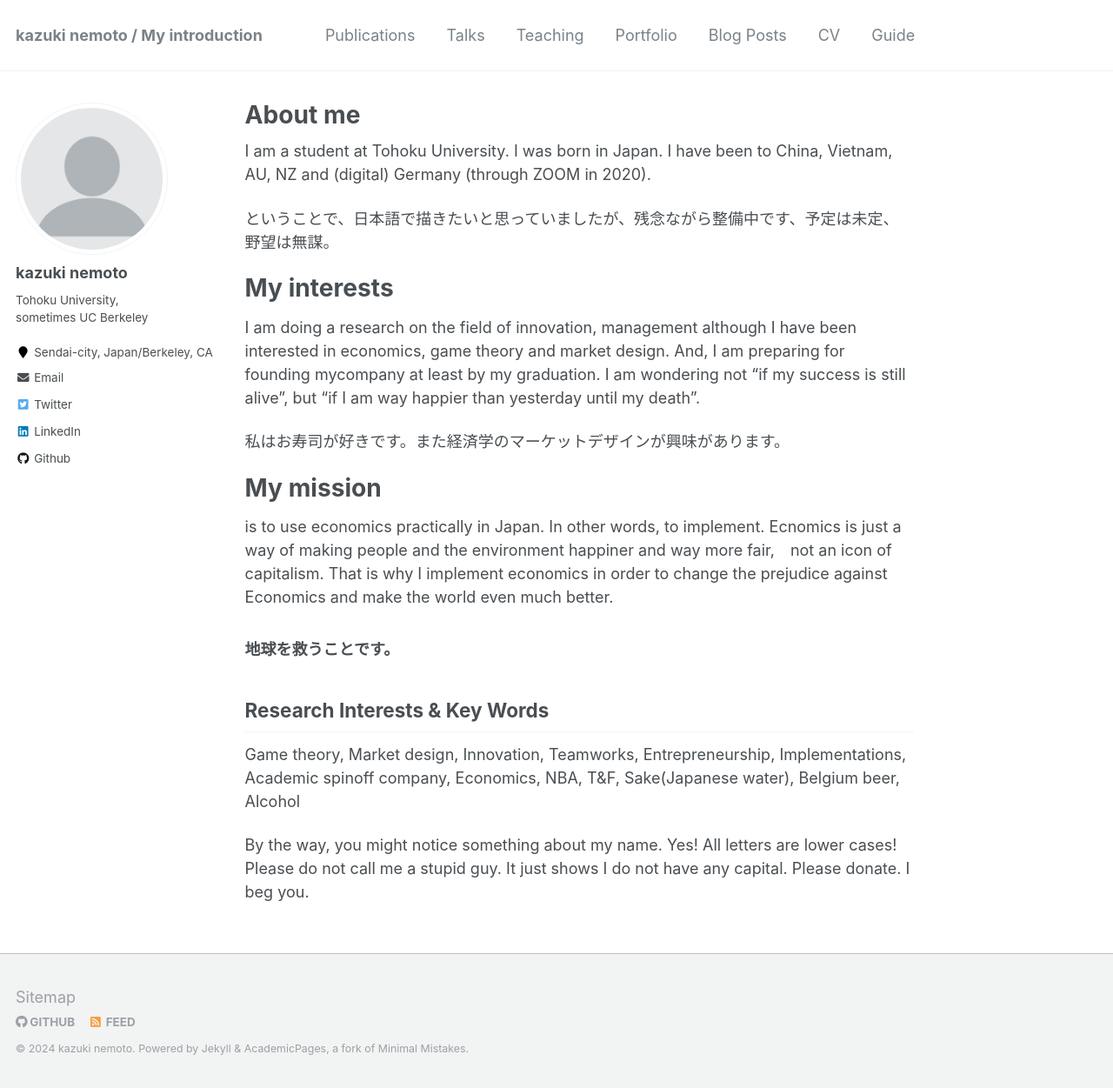
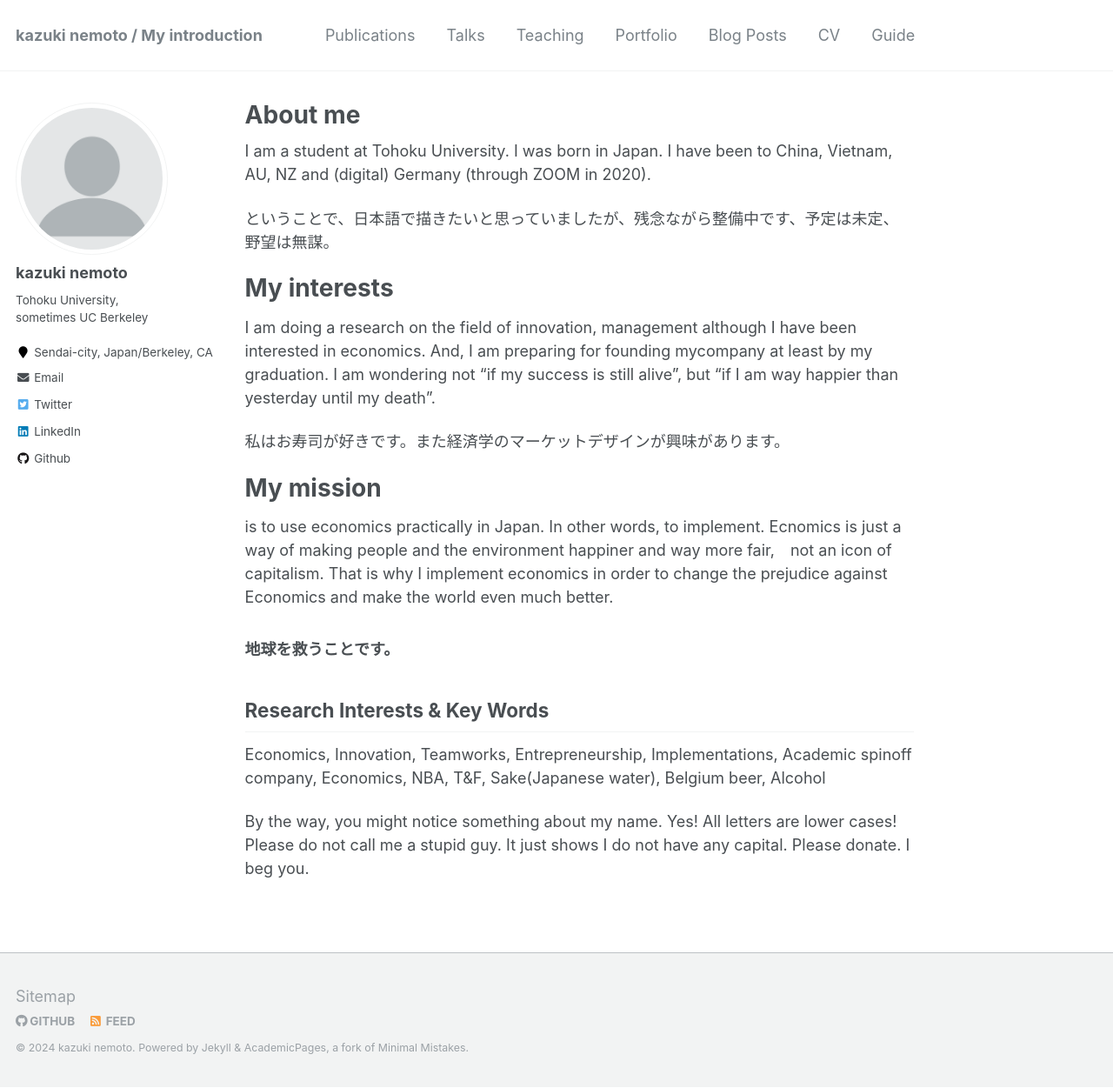
Before and after one commit to kazu-nemoto/kazu-nemoto.github.io, a Jekyll site: the page built from _pages/about.md, in a window 1280 px wide and 1251 px high. Shown: the whole window at 87% size. Built offline with Jekyll 4.4.1, drawn with Linux system fonts in a browser that asks for light colours.

Commit message:
Update about.md

```diff
--- a/_pages/about.md
+++ b/_pages/about.md
@@ -16,7 +16,7 @@ I am a student at Tohoku University. I was born in Japan. I have been to China,
 
 My interests
 ======
-I am doing a research on the field of innovation, management although I have been interested in economics, game theory and market design. And, I am preparing for founding mycompany at least by my graduation. I am wondering not "if my success is still alive", but "if I am way happier than yesterday until my death".
+I am doing a research on the field of innovation, management although I have been interested in economics. And, I am preparing for founding mycompany at least by my graduation. I am wondering not "if my success is still alive", but "if I am way happier than yesterday until my death".
 
 私はお寿司が好きです。また経済学のマーケットデザインが興味があります。
 
@@ -30,7 +30,7 @@ is to use economics practically in Japan. In other words, to implement. Ecnomics
 
 Research Interests & Key Words
 ------
-Game theory, Market design, Innovation, Teamworks, Entrepreneurship, Implementations, Academic spinoff company, Economics, NBA, T&F, Sake(Japanese water), Belgium beer, Alcohol
+Economics, Innovation, Teamworks, Entrepreneurship, Implementations, Academic spinoff company, Economics, NBA, T&F, Sake(Japanese water), Belgium beer, Alcohol
 
 
 By the way, you might notice something about my name. Yes! All letters are lower cases! Please do not call me a stupid guy. It just shows I do not have  any capital. Please donate. I beg you.
```
